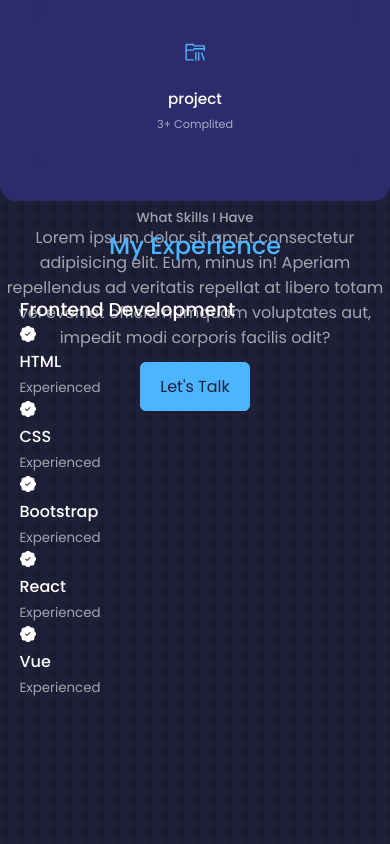
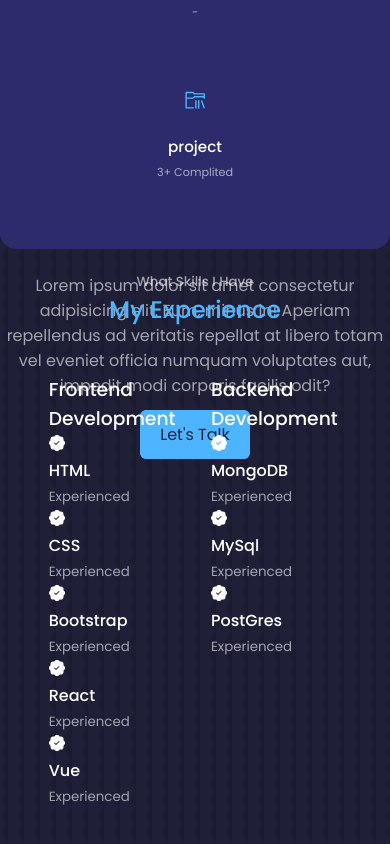
Before and after one commit to fahrezaraharjo/portfolio, a React (Create React App) app: page / in a window 390 px wide. Shown: the part 1672-2516 px from the top of the page. Built offline with nearby package versions, Linux system fonts and the light colour scheme; the HTML template or start-up script is replaced by a standard one.

Commit message:
experience

```diff
--- a/src/components/about/about.css
+++ b/src/components/about/about.css
@@ -75,7 +75,7 @@
     }
     .about__me {
         width: 50%;
-        margin: 2rem auto 4rem;
+        margin: 2 rem auto 4rem;
     }
     .about__content p {
         margin: 1rem 0 1.5rem
--- a/src/components/experience/Experience.jsx
+++ b/src/components/experience/Experience.jsx
@@ -1,13 +1,12 @@
 import React from 'react'
 import "./experience.css"
-import {BsPatchCheckFill} from "react-icons/bs"
+import { BsPatchCheckFill } from "react-icons/bs"
 const Experience = () => {
   return (
     <section id='experience'>
       <h5>What Skills I Have</h5>
       <h2>My Experience</h2>
-
-      <div className='container eperience__container'>
+      <div className='container experience__container'>
         <div className="experience__frontend">
           <h3>Frontend Development</h3>
           <div className="experience__content">
@@ -16,21 +15,25 @@ const Experience = () => {
               <h4>HTML</h4>
               <small className='text-light'>Experienced</small>
             </article>
+
             <article className='experience__details'>
               <BsPatchCheckFill />
               <h4>CSS</h4>
               <small className='text-light'>Experienced</small>
             </article>
+
             <article className='experience__details'>
               <BsPatchCheckFill />
               <h4>Bootstrap</h4>
               <small className='text-light'>Experienced</small>
             </article>
+
             <article className='experience__details'>
               <BsPatchCheckFill />
               <h4>React</h4>
               <small className='text-light'>Experienced</small>
             </article>
+
             <article className='experience__details'>
               <BsPatchCheckFill />
               <h4>Vue</h4>
@@ -38,9 +41,31 @@ const Experience = () => {
             </article>
 
           </div>
+
         </div>
+        {/*========================= END OF FRONTEND ===========================*/}
         <div className="experience__backend">
+          <h3>Backend Development</h3>
+          <div className="experience__content">
+            <article className='experience__details'>
+              <BsPatchCheckFill />
+              <h4>MongoDB</h4>
+              <small className='text-light'>Experienced</small>
+            </article>
 
+            <article className='experience__details'>
+              <BsPatchCheckFill />
+              <h4>MySql</h4>
+              <small className='text-light'>Experienced</small>
+            </article>
+
+            <article className='experience__details'>
+              <BsPatchCheckFill />
+              <h4>PostGres</h4>
+              <small className='text-light'>Experienced</small>
+            </article>
+
+          </div>
         </div>
       </div>
     </section>
--- a/src/components/experience/experience.css
+++ b/src/components/experience/experience.css
@@ -0,0 +1,5 @@
+.experience__container {
+    display: grid;
+    grid-template-columns: 1fr 1fr;
+    gap: 2rem;
+}
--- a/src/components/header/header.css
+++ b/src/components/header/header.css
@@ -60,7 +60,7 @@ header {
 
 .scroll__down {
     position: absolute;
-    right: -2, 3rem;
+    right: 0rem;
     bottom: 5rem;
     transform: rotate(90deg);
     font-weight: 300;
--- a/src/index.css
+++ b/src/index.css
@@ -113,27 +113,3 @@ img {
     width: 100%;
     object-fit: cover;
 }
-
-
-/* =================== MEDIA (MEDIUM DEVICE) =============*/
-
-@media screen and (max-width: 1024px) {
-    .container {
-        width: var(--container-width-md);
-    }
-    section {
-        margin-top: 6rem;
-    }
-}
-
-
-/* =================== MEDIA (SMALL DEVICE) =============*/
-
-@media screen and (max-width: 600px) {
-    .container {
-        width: var(--container-width-sm);
-    }
-    section>h2 {
-        margin-bottom: 2rem;
-    }
-}
```
Lines whose indentation alone changed are shown as unchanged.
